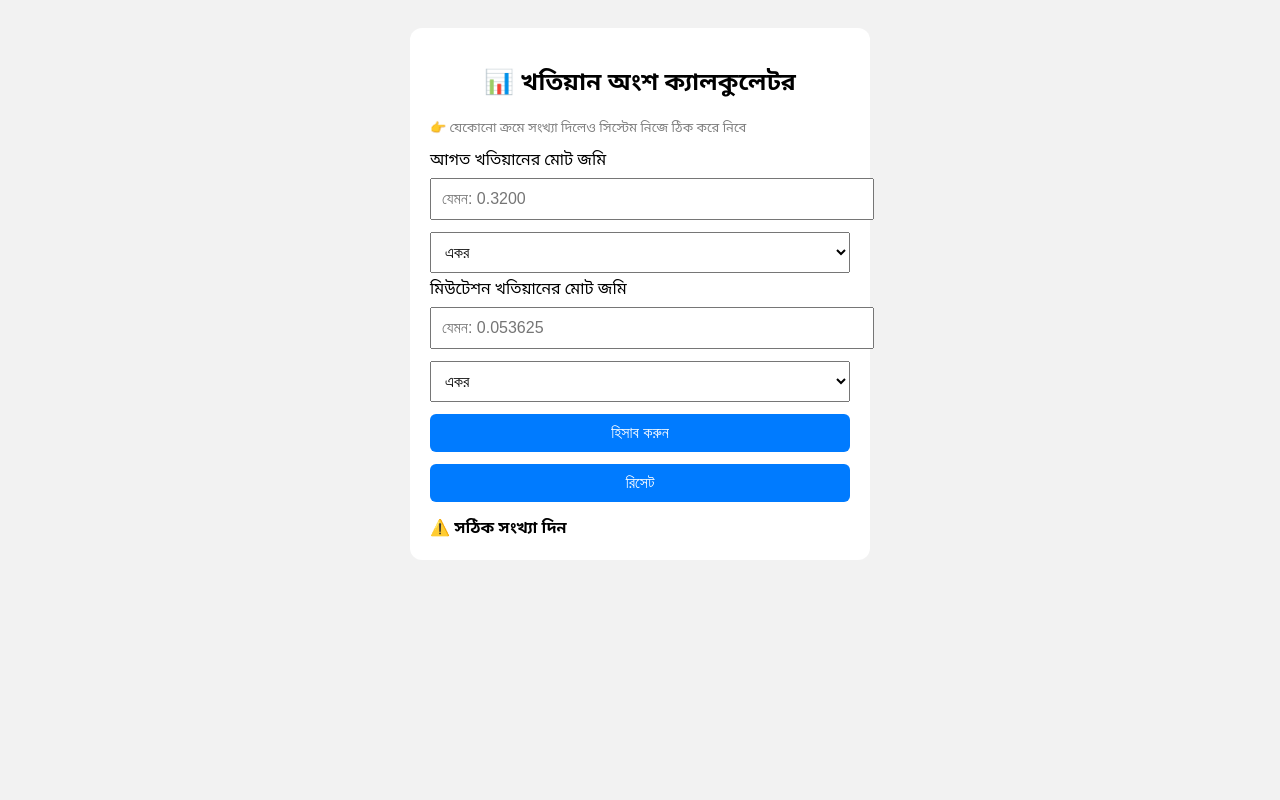
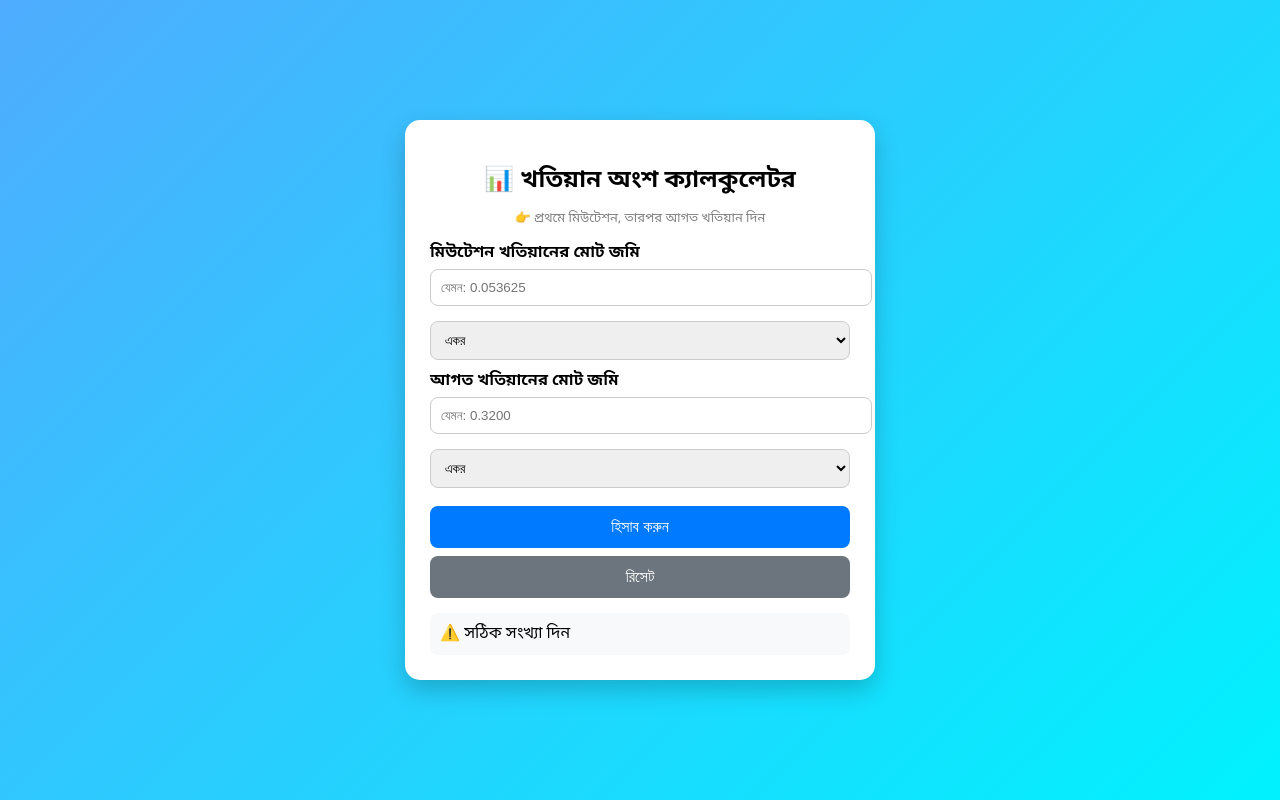
Before and after one commit to Shajib-Sarker/khatian-calculator, a plain HTML site: page index.html in a window 1280 px wide. Both pictures are taken after a click on the button "হিসাব করুন". Drawn offline with Linux system fonts and the light colour scheme.

Commit message:
index.html

```diff
--- a/index.html
+++ b/index.html
@@ -8,121 +8,150 @@
 <style>
 body {
   font-family: "Noto Sans Bengali", sans-serif;
-  background: #f2f2f2;
-  padding: 20px;
+  background: linear-gradient(135deg, #4facfe, #00f2fe);
+  margin: 0;
+  padding: 0;
+}
+
+.container {
+  display: flex;
+  justify-content: center;
+  align-items: center;
+  min-height: 100vh;
 }
 
 .card {
   background: white;
-  padding: 20px;
-  border-radius: 12px;
+  padding: 25px;
+  border-radius: 15px;
+  width: 100%;
   max-width: 420px;
-  margin: auto;
+  box-shadow: 0 10px 25px rgba(0,0,0,0.2);
 }
 
 h2 {
   text-align: center;
+  margin-bottom: 10px;
 }
 
-input, select, button {
+.note {
+  text-align: center;
+  font-size: 13px;
+  color: gray;
+  margin-bottom: 15px;
+}
+
+label {
+  font-weight: bold;
+}
+
+input, select {
   width: 100%;
   padding: 10px;
-  margin: 6px 0;
-  font-size: 16px;
+  margin-top: 5px;
+  margin-bottom: 10px;
+  border-radius: 8px;
+  border: 1px solid #ccc;
 }
 
 button {
+  width: 100%;
+  padding: 12px;
+  margin-top: 8px;
+  border: none;
+  border-radius: 8px;
+  font-size: 16px;
+  cursor: pointer;
+}
+
+.calc-btn {
   background: #007bff;
   color: white;
-  border: none;
-  border-radius: 6px;
+}
+
+.reset-btn {
+  background: #6c757d;
+  color: white;
 }
 
 .result {
-  margin-top: 10px;
-  font-weight: bold;
-}
-
-.note {
-  font-size: 13px;
-  color: gray;
+  margin-top: 15px;
+  padding: 10px;
+  background: #f8f9fa;
+  border-radius: 8px;
 }
 </style>
-
 </head>
 
 <body>
 
+<div class="container">
 <div class="card">
+
 <h2>📊 খতিয়ান অংশ ক্যালকুলেটর</h2>
+<p class="note">👉 প্রথমে মিউটেশন, তারপর আগত খতিয়ান দিন</p>
 
-<p class="note">👉 যেকোনো ক্রমে সংখ্যা দিলেও সিস্টেম নিজে ঠিক করে নিবে</p>
-
-<label>আগত খতিয়ানের মোট জমি</label>
-<input type="text" id="total" placeholder="যেমন: 0.3200">
+<label>মিউটেশন খতিয়ানের মোট জমি</label>
+<input type="text" id="mutation" placeholder="যেমন: 0.053625">
 
 <select id="u1">
 <option value="acre">একর</option>
 <option value="shotok">শতক</option>
 </select>
 
-<label>মিউটেশন খতিয়ানের মোট জমি</label>
-<input type="text" id="own" placeholder="যেমন: 0.053625">
+<label>আগত খতিয়ানের মোট জমি</label>
+<input type="text" id="incoming" placeholder="যেমন: 0.3200">
 
 <select id="u2">
 <option value="acre">একর</option>
 <option value="shotok">শতক</option>
 </select>
 
-<button onclick="calc()">হিসাব করুন</button>
-<button onclick="resetAll()">রিসেট</button>
+<button class="calc-btn" onclick="calc()">হিসাব করুন</button>
+<button class="reset-btn" onclick="resetAll()">রিসেট</button>
 
 <div class="result" id="out"></div>
 
 </div>
+</div>
 
 <script>
-function toAcre(value, unit) {
-  return unit === "shotok" ? value / 100 : value;
+function toAcre(v,u){
+  return u==="shotok"?v/100:v;
 }
 
-function parseBanglaNumber(str) {
-  const bn = "০১২৩৪৫৬৭৮৯";
-  const en = "0123456789";
-  return str.replace(/[০-৯]/g, d => en[bn.indexOf(d)]);
+function parseBN(str){
+  const bn="০১২৩৪৫৬৭৮৯";
+  const en="0123456789";
+  return str.replace(/[০-৯]/g,d=>en[bn.indexOf(d)]);
 }
 
-function calc() {
-  let total = parseBanglaNumber(document.getElementById("total").value);
-  let own = parseBanglaNumber(document.getElementById("own").value);
+function calc(){
+  let m=parseFloat(parseBN(mutation.value));
+  let i=parseFloat(parseBN(incoming.value));
 
-  let t = toAcre(parseFloat(total), u1.value);
-  let o = toAcre(parseFloat(own), u2.value);
-
-  if (!t || !o) {
-    out.innerHTML = "⚠️ সঠিক সংখ্যা দিন";
+  if(!m || !i){
+    out.innerHTML="⚠️ সঠিক সংখ্যা দিন";
     return;
   }
 
-  // auto swap
-  if (o > t) {
-    let temp = t;
-    t = o;
-    o = temp;
-  }
+  let mA=toAcre(m,u1.value);
+  let iA=toAcre(i,u2.value);
 
-  let share = o / t;
-  let percent = share * 100;
+  let share=mA/iA;
+  let percent=share*100;
+  let remain=iA-mA;
 
-  out.innerHTML =
-    "অংশ: " + share.toFixed(3) +
-    "<br>শতাংশ: " + percent.toFixed(2) + "%";
+  out.innerHTML=
+  "অংশ: "+share.toFixed(3)+
+  "<br>শতাংশ: "+percent.toFixed(2)+"%"+
+  "<br>বাকি জমি: "+remain.toFixed(6)+" একর";
 }
 
-function resetAll() {
-  total.value = "";
-  own.value = "";
-  out.innerHTML = "";
+function resetAll(){
+  mutation.value="";
+  incoming.value="";
+  out.innerHTML="";
 }
 </script>
 
```
